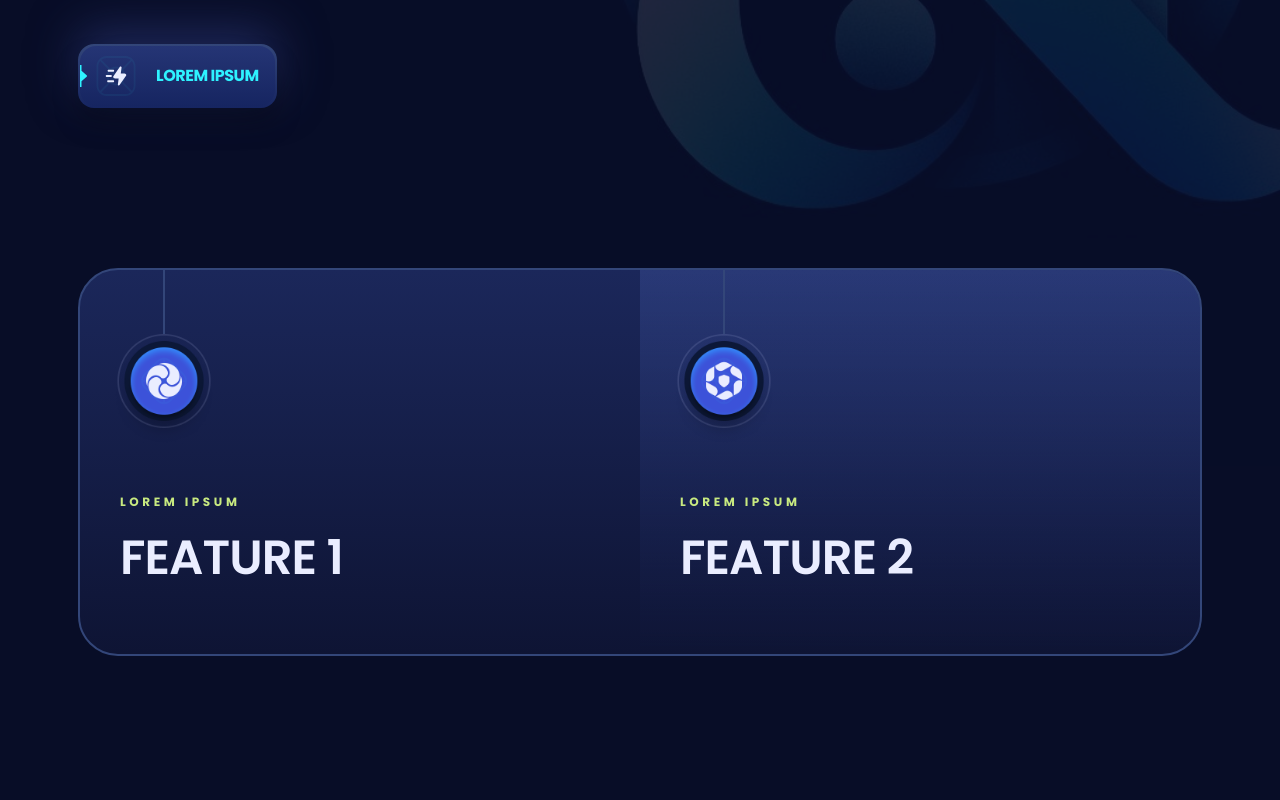
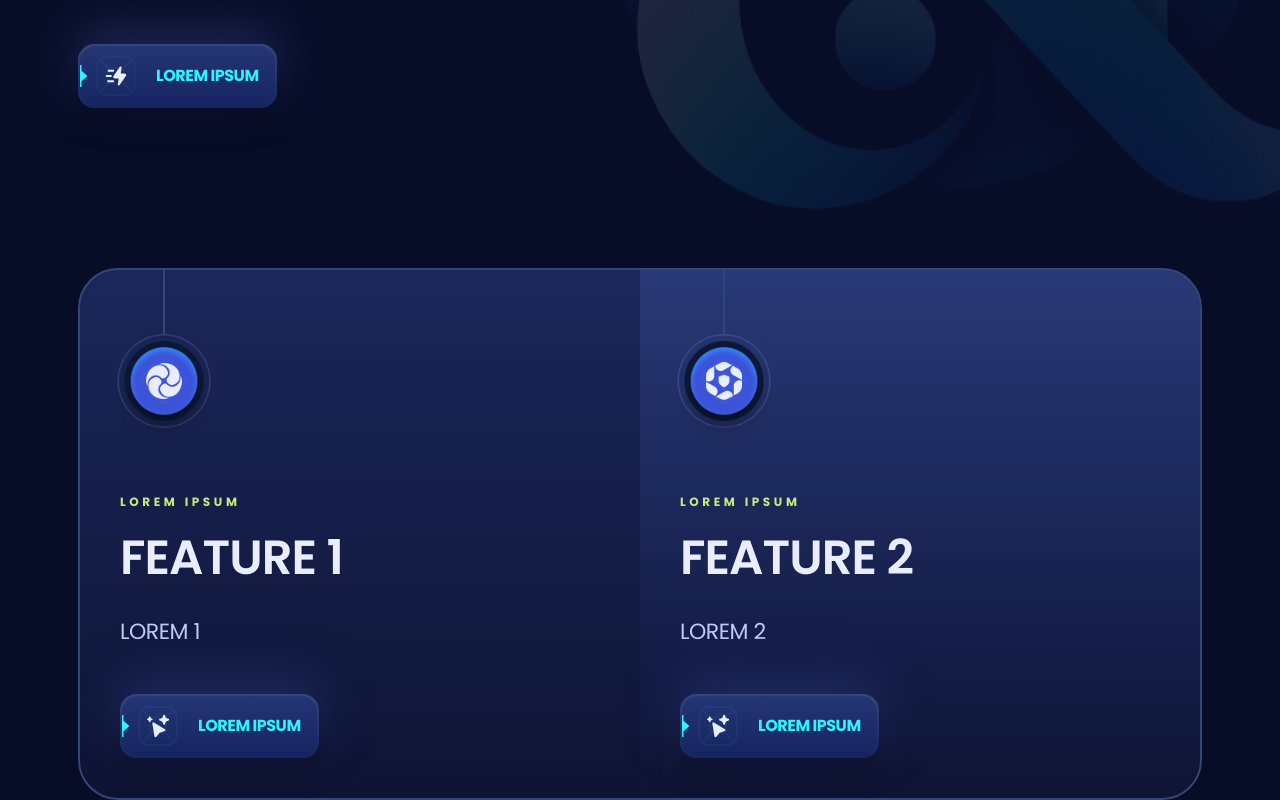
Before and after one commit to Dimterion/landing-page, a React (Vite) app: page / in a window 1280 px wide. Shown: the part 636-1436 px from the top of the page. Before the commit the page ends 1292 px from the top, so only its background shows below. Built offline with nearby package versions, Linux system fonts and the light colour scheme.

Commit message:
add features btn icon

```diff
--- a/src/components/Features.jsx
+++ b/src/components/Features.jsx
@@ -1,5 +1,6 @@
 import { Element } from "react-scroll";
 import { features } from "../constants";
+import Button from "./Button";
 
 const Features = () => {
   return (
@@ -7,7 +8,7 @@ const Features = () => {
       <Element name="features">
         <div className="container">
           <div className="feature-after md:g7 relative flex flex-nowrap rounded-7xl border-2 border-s3 max-md:flex-col max-md:gap-3 max-md:rounded-none max-md:border-none md:flex-wrap md:overflow-hidden">
-            {features.map(({ id, icon, title, caption }) => (
+            {features.map(({ id, icon, title, caption, text, button }) => (
               <div
                 key={id}
                 className="max-md:g7 relative z-2 flex-50 px-5 pb-5 max-md:flex-320 max-md:rounded-3xl max-md:border-2 max-md:border-s3 md:px-10 md:pb-10"
@@ -26,6 +27,8 @@ const Features = () => {
                 <h2 className="h3 max-md:h5 mb-7 max-w-400 text-p4 max-md:mb-6">
                   {title}
                 </h2>
+                <p className="body-1 max-md:body-3 mb-11 max-md:mb-8">{text}</p>
+                <Button icon={button.icon}>{button.title}</Button>
               </div>
             ))}
           </div>
--- a/src/constants/index.js
+++ b/src/constants/index.js
@@ -1,5 +1,6 @@
 import feature1 from "../assets/features/feature_1.png";
 import feature2 from "../assets/features/feature_2.png";
+import featuresBtn from "../assets/features/features_btn.svg";
 
 export const features = [
   {
@@ -9,6 +10,7 @@ export const features = [
     title: "FEATURE 1",
     text: "LOREM 1",
     button: {
+      icon: featuresBtn,
       title: "Lorem ipsum",
     },
   },
@@ -19,6 +21,7 @@ export const features = [
     title: "FEATURE 2",
     text: "LOREM 2",
     button: {
+      icon: featuresBtn,
       title: "Lorem ipsum",
     },
   },
```
Also changed, not shown: src/assets/features/features_btn.svg (added).
